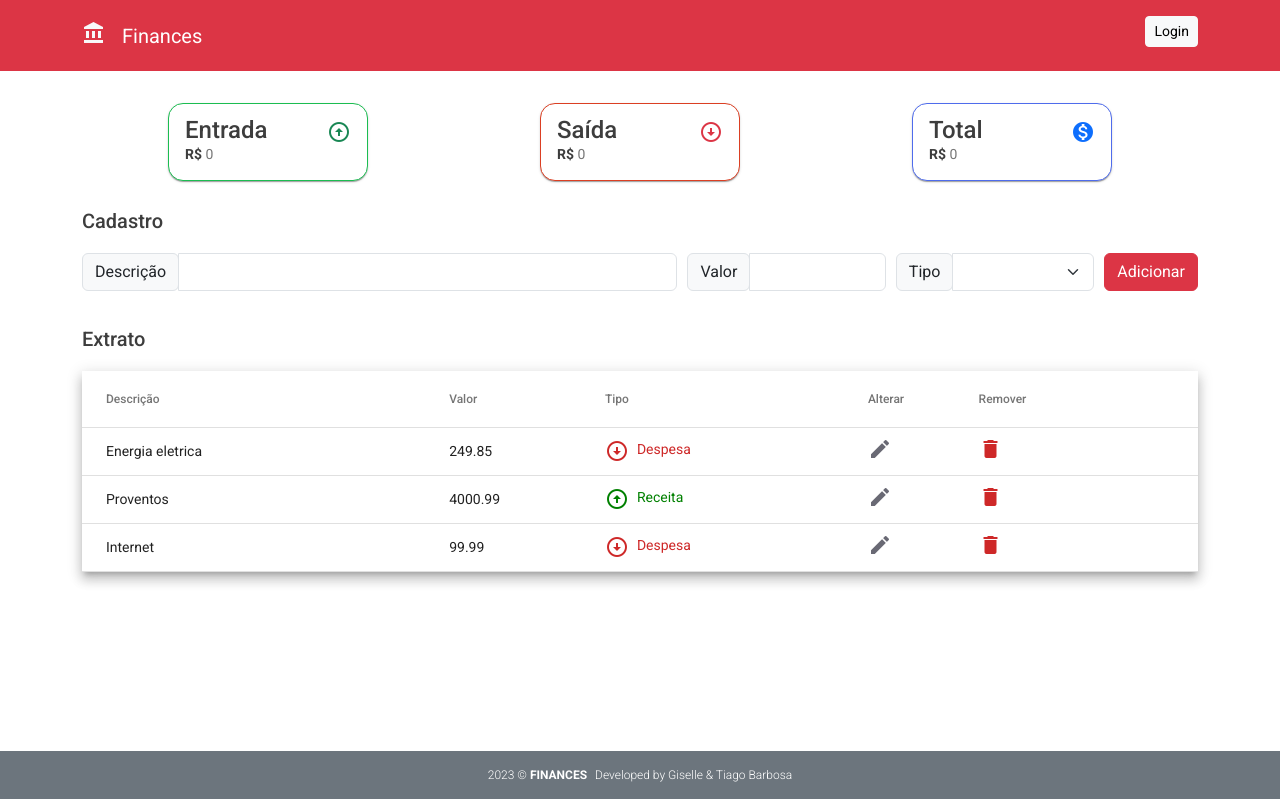
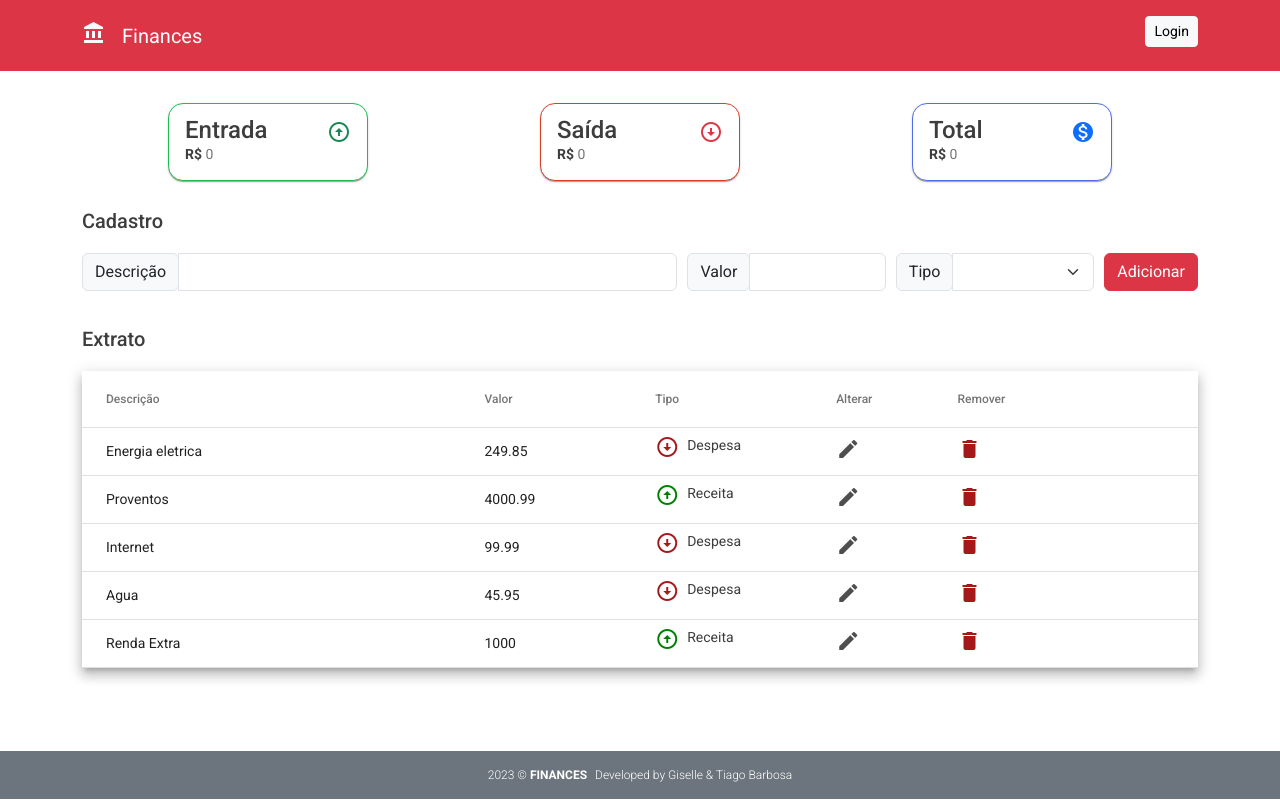
Before and after one commit to GiselleBarbosa/angular-app-finances, an Angular app: page /transaction in a window 1280 px wide. Built offline with nearby package versions, Linux system fonts and the light colour scheme; data requests are answered from the project's data file.

Commit message:
style: hidden icon type in mobile version

```diff
--- a/db.json
+++ b/db.json
@@ -2,6 +2,8 @@
   "items": [
     { "description": "Energia eletrica", "value": 249.85, "type": "Despesa" },
     { "description": "Proventos ", "value": 4000.99, "type": "Receita" },
-    { "description": "Internet", "value": 99.99, "type": "Despesa" }
+    { "description": "Internet", "value": 99.99, "type": "Despesa" },
+    { "description": "Agua", "value": 45.95, "type": "Despesa" },
+    { "description": "Renda Extra", "value": 1000.00, "type": "Receita" }
   ]
 }
--- a/src/app/transaction/transaction-form/transaction-form.component.html
+++ b/src/app/transaction/transaction-form/transaction-form.component.html
@@ -29,7 +29,7 @@
         </select>
       </div>
       <div class="btn-item">
-        <button type="submit" class="btn btn-danger btn-item" >
+        <button (click)="getDataForm()" type="submit" class="btn btn-danger btn-item" >
           Adicionar
         </button>
       </div>
--- a/src/app/transaction/transaction-form/transaction-form.component.ts
+++ b/src/app/transaction/transaction-form/transaction-form.component.ts
@@ -9,7 +9,7 @@ import { FormGroup, FormControl, Validators } from '@angular/forms';
 export class TransactionFormComponent implements OnInit {
 
   form = new FormGroup({
-    description: new FormControl('', [Validators.required, Validators.minLength(3)]),
+    description: new FormControl('', [Validators.required, Validators.minLength(3), Validators.maxLength(15)]),
     value: new FormControl('', [Validators.required]),
     type: new FormControl('', [Validators.required]),
   });
--- a/src/app/transaction/transaction-table/transaction-table.component.html
+++ b/src/app/transaction/transaction-table/transaction-table.component.html
@@ -12,9 +12,11 @@
 
   <ng-container matColumnDef="type">
     <th mat-header-cell *matHeaderCellDef> Tipo </th>
-    <td mat-cell *matCellDef="let items" [ngClass]="items.type == 'Despesa' ? 'red' : 'green'">
+    <td mat-cell *matCellDef="let items">
       <mat-icon [ngClass]="items.type == 'Despesa' ? 'red' : 'green'"
-        class="type float-start me-2">{{ items.type | typePipe}} </mat-icon> {{items.type }}
+        class=" text type float-start me-2">{{ items.type | typePipe}}
+      </mat-icon>
+        <p>{{items.type }}</p>
     </td>
   </ng-container>
 
--- a/src/app/transaction/transaction-table/transaction-table.component.scss
+++ b/src/app/transaction/transaction-table/transaction-table.component.scss
@@ -7,19 +7,19 @@ table {
 }
 
 .red {
-  color: rgb(206, 40, 40);
+  color: #a41a1a;
 }
 
 .green {
-  color: green;
+  color: #008000;
 }
 
 .gray {
-  color: rgb(105, 105, 116);
+  color: #4e4e51;
 }
 
 @media(max-width: 460px){
- .type {
+ p {
     display: none
   }
 }
--- a/src/app/transaction/transaction-table/transaction-table.component.ts
+++ b/src/app/transaction/transaction-table/transaction-table.component.ts
@@ -30,7 +30,7 @@ export class TransactionTableComponent implements OnInit {
     this.service.list()
       .pipe(
         catchError(error => {
-          this.onError('Lista de cursos não encontrada.');
+          this.onError('Erro ao listar as transaçoes.');
           return of([]);
         })
       ).subscribe(data => this.dataSource = data);
```
